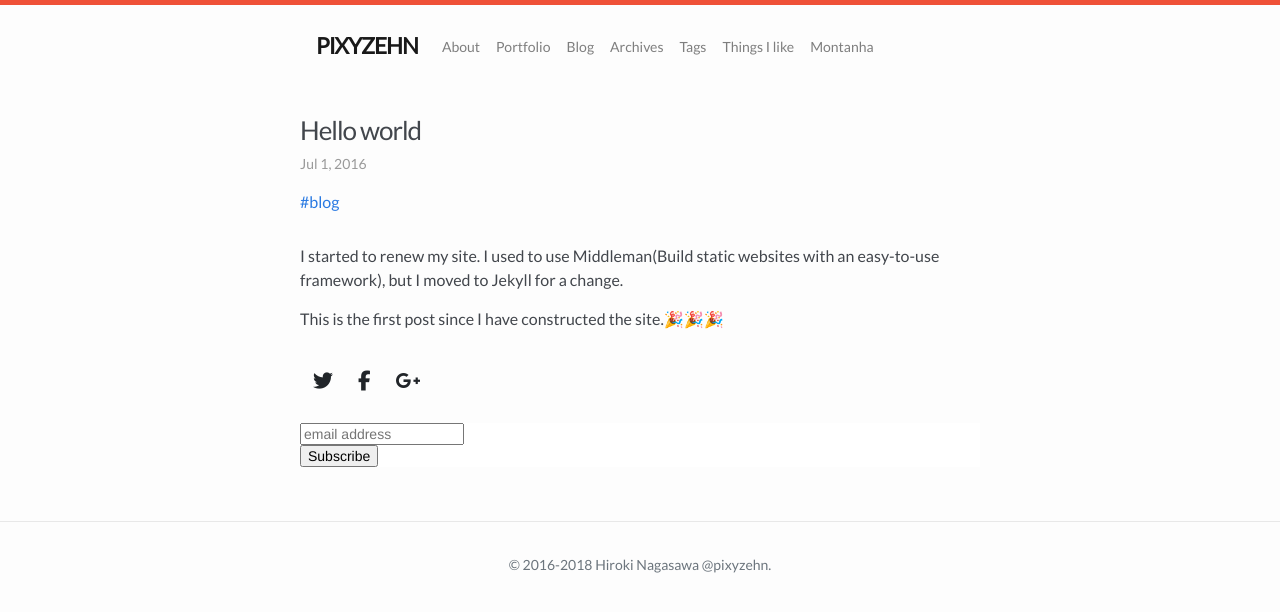
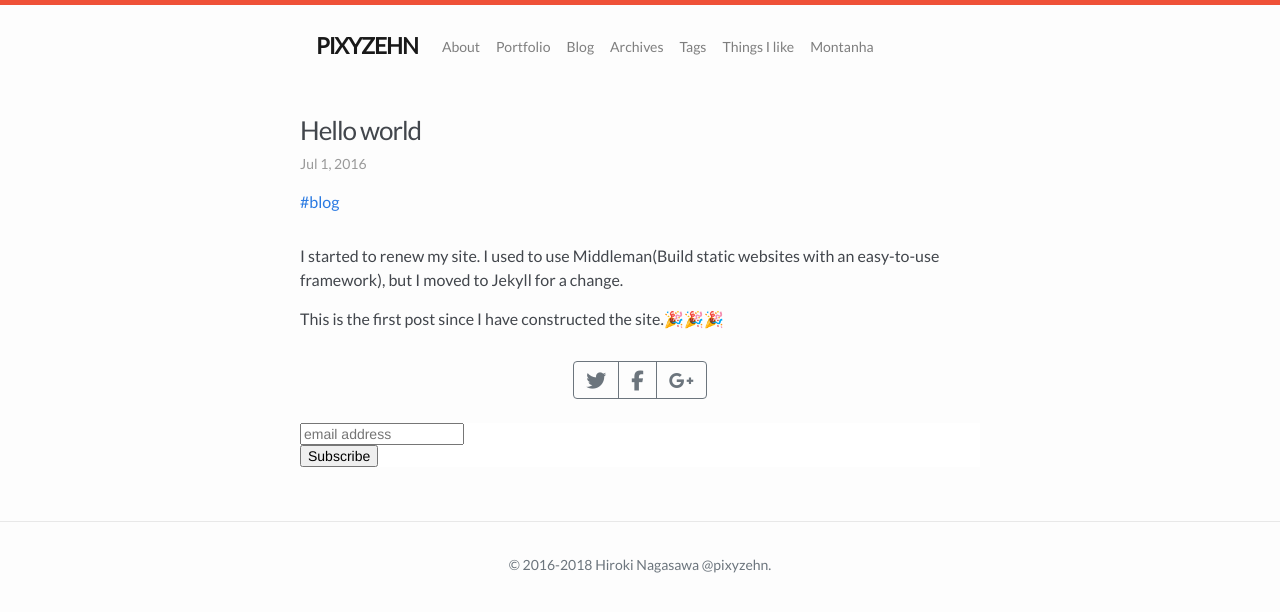
Before and after one commit to pixyzehn/pixyzehn.com, a Jekyll site: the page built from _posts/2016-07-01-hello-world.md, in a window 1280 px wide. Shown: the top 612 px of the page. Built offline with Jekyll 4.4.1, drawn with Linux system fonts in a browser that asks for light colours; nearby versions of some CDN libraries; library files that are not in the unit come from our copies; comment, search, counter and statistics services are not loaded.

Commit message:
Fix social share

```diff
--- a/_includes/social_share.html
+++ b/_includes/social_share.html
@@ -1,19 +1,19 @@
 <div class="social-share">
     <div class="row">
-        <div class="col-md-4 col-sm-4 col-xs-12 center">
+        <div class="justify-content-center mx-auto">
             <div class="btn-group btn-group-justified" role="group">
                 <div class="btn-group" role="group">
-                    <a class="btn btn-default" href="https://twitter.com/intent/tweet?text={{ page.title | uri_escape }}%20{{ site.url }}{{ page.url }}%20via%20@{{ site.username }}" target="_blank">
+                    <a class="btn btn-outline-secondary" href="https://twitter.com/intent/tweet?text={{ page.title | uri_escape }}%20{{ site.url }}{{ page.url }}%20via%20@{{ site.username }}" target="_blank">
                         <i class="fa fa-lg fa-twitter" aria-hidden="true"></i>
                     </a>
                 </div>
                 <div class="btn-group" role="group">
-                    <a class="btn btn-default" href="https://www.facebook.com/sharer.php?u={{ site.url }}{{ page.url }}" target="_blank">
+                    <a class="btn btn-outline-secondary" href="https://www.facebook.com/sharer.php?u={{ site.url }}{{ page.url }}" target="_blank">
                         <i class="fa fa-lg fa-facebook" aria-hidden="true"></i>
                     </a>
                 </div>
                 <div class="btn-group" role="group">
-                    <a class="btn btn-default" href="https://plus.google.com/share?url={{ site.url }}{{ page.url }}" target="_blank">
+                    <a class="btn btn-outline-secondary" href="https://plus.google.com/share?url={{ site.url }}{{ page.url }}" target="_blank">
                         <i class="fa fa-lg fa-google-plus" aria-hidden="true"></i>
                     </a>
                 </div>
```
